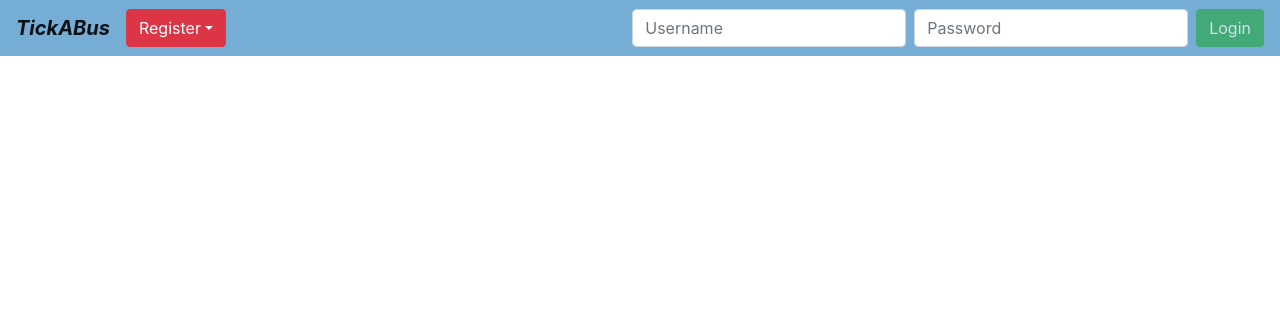
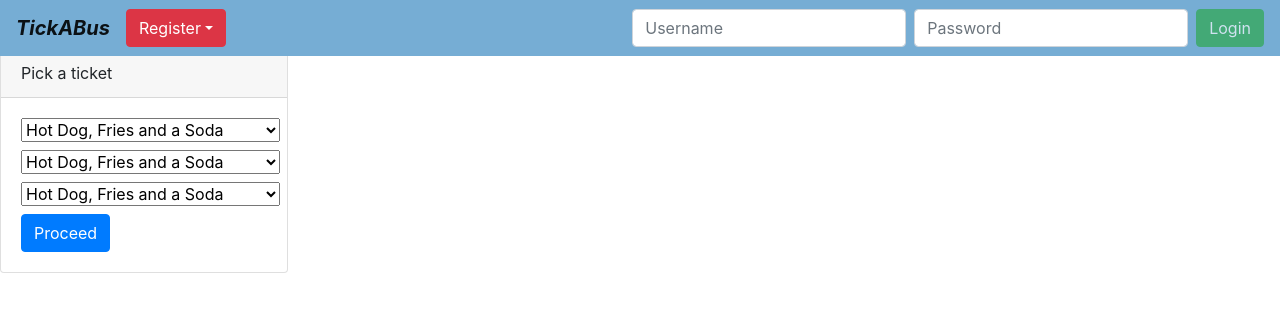
Before and after one commit to ThatKidMike/TickABusWebAppFE, an Angular app: page / in a window 1280 px wide. Shown: the top 312 px of the page. Built offline with nearby package versions, Linux system fonts and the light colour scheme; no server answers.

Commit message:
Currently "choose track card" in-work

```diff
--- a/src/app/_services/auth.service.ts
+++ b/src/app/_services/auth.service.ts
@@ -28,6 +28,7 @@ register(model: any) {
       map((response: any) => {
         const user = response;
         if (user) {
+
         }
       })
     );
--- a/src/app/app.component.html
+++ b/src/app/app.component.html
@@ -1,8 +1,5 @@
 <app-sidenav></app-sidenav>
-  <h1>
-
-  </h1>
-  <app-value></app-value>
+<app-track></app-track>
 
 
 <router-outlet></router-outlet>
--- a/src/app/app.module.ts
+++ b/src/app/app.module.ts
@@ -8,12 +8,14 @@ import { AppRoutingModule } from './app-routing.module';
 import { AppComponent } from './app.component';
 import { ValueComponent } from './value/value.component';
 import { SidenavComponent } from './sidenav/sidenav.component';
+import { TrackComponent } from './track/track.component';
 
 @NgModule({
    declarations: [
       AppComponent,
       ValueComponent,
-      SidenavComponent
+      SidenavComponent,
+      TrackComponent
    ],
    imports: [
       BrowserModule,
--- a/src/app/sidenav/sidenav.component.html
+++ b/src/app/sidenav/sidenav.component.html
@@ -6,33 +6,47 @@
     <span class="navbar-toggler-icon"></span>
   </button>
 
-  <ul class="navbar-nav mr-auto">
+  <ul *ngIf="!loggedIn()" class="navbar-nav mr-auto">
       <button data-toggle="dropdown" type="button" id="drpdwn_register" class="btn btn-danger dropdown-toggle" data-toggle="dropdown" aria-haspopup="true" aria-expanded="false">Register</button>
       <div class="dropdown-menu" aria-labelledby="drpdwn_register">
-          <form class="px-4 py-3" (ngSubmit)="register()" #registerForm="ngForm" oninput='drpwdn_passwordConf.setCustomValidity(drpwdn_passwordConf.value != drpwdn_password ? "Passwords do not match." : "")'>
+          <form class="px-4 py-3" (ngSubmit)="register()" #registerForm="ngForm">
             <div class="form-group">
               <label for="drpwdn_email">Email address</label>
-              <input type="email" class="form-control mr-sm-2" name="email" id="drpwdn_email" placeholder="Email Address" required [(ngModel)]="model.Email" #email="ngModel">
+              <input type="email" class="form-control mr-sm-2" name="email" id="drpwdn_email" placeholder="Email Address" [(ngModel)]="model.Email" #email="ngModel">
               <label for="drpwdn_username">Username</label>
-              <input type="text" class="form-control mr-sm-2" name="username" id="drpwdn_username" placeholder="Username" required [(ngModel)]="model.Username" #username="ngModel">
+              <input type="text" class="form-control mr-sm-2" name="username" id="drpwdn_username" placeholder="Username" [(ngModel)]="model.Username" #username="ngModel">
               <label for="drpwdn_name">Name</label>
-              <input type="text" class="form-control mr-sm-2" name="name" id="drpwdn_name" placeholder="Name" required [(ngModel)]="model.Name" #name="ngModel">
+              <input type="text" class="form-control mr-sm-2" name="name" id="drpwdn_name" placeholder="Name" [(ngModel)]="model.Name" #name="ngModel">
               <label for="drpwdn_surname">Surname</label>
-              <input type="text" class="form-control mr-sm-2" name="surname" id="drpwdn_surname" placeholder="Surname" required [(ngModel)]="model.Surname" #surname="ngModel">
+              <input type="text" class="form-control mr-sm-2" name="surname" id="drpwdn_surname" placeholder="Surname" [(ngModel)]="model.Surname" #surname="ngModel">
               <label for="drpwdn_password">Password</label>
-              <input type="password" class="form-control mr-sm-2" name="password" id="drpwdn_password" placeholder="Password" required [(ngModel)]="model.Password" #password="ngModel">
+              <input type="password" class="form-control mr-sm-2" name="password" id="drpwdn_password" placeholder="Password" [(ngModel)]="model.Password" #password="ngModel">
               <label for="drpwdn_password">Password confirmation</label>
-              <input type="password" class="form-control mr-sm-2" id="drpwdn_passwordConf" placeholder="Password Confirmation" required>
+              <input type="password" class="form-control mr-sm-2" id="drpwdn_passwordConf" data-match="#drpwdn_password" data-match-error="Passwords don't match" placeholder="Password Confirmation" required>
             </div>
             <button class="btn btn-success my-2 my-sm-0" type="submit">Submit</button>
           </form>
       </div>
     </ul>
 
-    <form #loginForm="ngForm" class="form-inline mt-2 mt-md-0" (ngSubmit)="login()">
+    <div *ngIf="loggedIn()" class="dropdown">
+  <a class="dropdown-toggle text-dark">
+    Welcome
+  </a>
+
+  <div class="dropdown-menu">
+    <a class="dropdown-item" href="#"><i class="fa fa-user"></i>Edit User</a>
+    <div class="dropdown-divider"></div>
+    <a class="dropdown-item" href="#"><i class="fa fa-sign-out"></i>Logout</a>
+  </div>
+</div>
+
+    <form *ngIf="!loggedIn()" #loginForm="ngForm" class="form-inline ml-auto" (ngSubmit)="login()">
       <input class="form-control mr-sm-2" type="text" placeholder="Username" name="username" required [(ngModel)]="model.username" #username="ngModel">
       <input class="form-control mr-sm-2" type="password" placeholder="Password" name="password" required [(ngModel)]="model.password" #password="ngModel">
       <button [disabled]="!loginForm.valid" class="btn btn-success my-2 my-sm-0" type="submit">Login</button>
     </form>
 
+    <button *ngIf="loggedIn()" class="btn btn-warning ml-auto" (click)="logout()">Logout</button>
+
 </nav>
--- a/src/app/sidenav/sidenav.component.ts
+++ b/src/app/sidenav/sidenav.component.ts
@@ -23,9 +23,19 @@ export class SidenavComponent implements OnInit {
 
   register() {
     this.authService.register(this.model).subscribe(
-      next => { console.log('Registered successfully'); },
+      next => { console.log('Registered successfully'); this.login(); },
       error => { console.log('Failed to register'); }
     );
   }
 
+  loggedIn() {
+    const token = localStorage.getItem('token');
+    return !!token;
+  }
+
+  logout() {
+    localStorage.removeItem('token');
+    console.log('logged out');
+  }
+
 }
--- /dev/null
+++ b/src/app/track/track.component.html
@@ -0,0 +1,23 @@
+ <div class="card mt-5" style="width: 18rem;">
+          <div class="card-header">
+            Pick a ticket
+          </div>
+          <div class="card-body">
+              <select class="selectpicker" data-live-search="true">
+                  <option data-tokens="ketchup mustard">Hot Dog, Fries and a Soda</option>
+                  <option data-tokens="mustard">Burger, Shake and a Smile</option>
+                  <option data-tokens="frosting">Sugar, Spice and all things nice</option>
+                </select>
+                <select class="selectpicker mt-2" data-live-search="true">
+                    <option data-tokens="ketchup mustard">Hot Dog, Fries and a Soda</option>
+                    <option data-tokens="mustard">Burger, Shake and a Smile</option>
+                    <option data-tokens="frosting">Sugar, Spice and all things nice</option>
+                  </select>
+                  <select class="selectpicker mt-2" data-live-search="true">
+                      <option data-tokens="ketchup mustard">Hot Dog, Fries and a Soda</option>
+                      <option data-tokens="mustard">Burger, Shake and a Smile</option>
+                      <option data-tokens="frosting">Sugar, Spice and all things nice</option>
+                    </select>
+            <a href="#" class="btn btn-primary mt-2">Proceed</a>
+          </div>
+  </div>
--- /dev/null
+++ b/src/app/track/track.component.ts
@@ -0,0 +1,15 @@
+import { Component, OnInit } from '@angular/core';
+
+@Component({
+  selector: 'app-track',
+  templateUrl: './track.component.html',
+  styleUrls: ['./track.component.css']
+})
+export class TrackComponent implements OnInit {
+
+  constructor() { }
+
+  ngOnInit() {
+  }
+
+}
```
Also changed, not shown: src/app/track/track.component.css (added), 1 other file (tests, documents, lock files or other folders).
